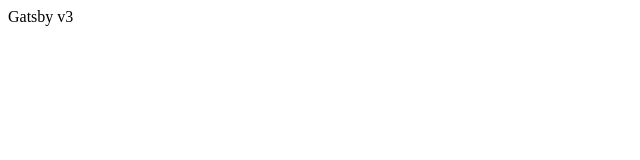
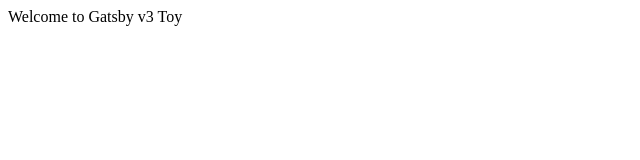
Before and after one commit to ajay-sudani/toy_application, a Gatsby site: page / in a window 1280 px wide. Shown: the whole page, without its empty margins (0-640 px from the left). Built offline with nearby package versions, Linux system fonts and the light colour scheme; Gatsby itself is replaced by a stand-in of ours.

Commit message:
Fix dependencies

```diff
--- a/src/pages/index.tsx
+++ b/src/pages/index.tsx
@@ -2,7 +2,7 @@
 
 // markup
 const IndexPage = () => {
-  return <div>Gatsby v3</div>;
+  return <div>Welcome to Gatsby v3 Toy</div>;
 };
 
 export default IndexPage;
```
Also changed, not shown: 2 other files.
